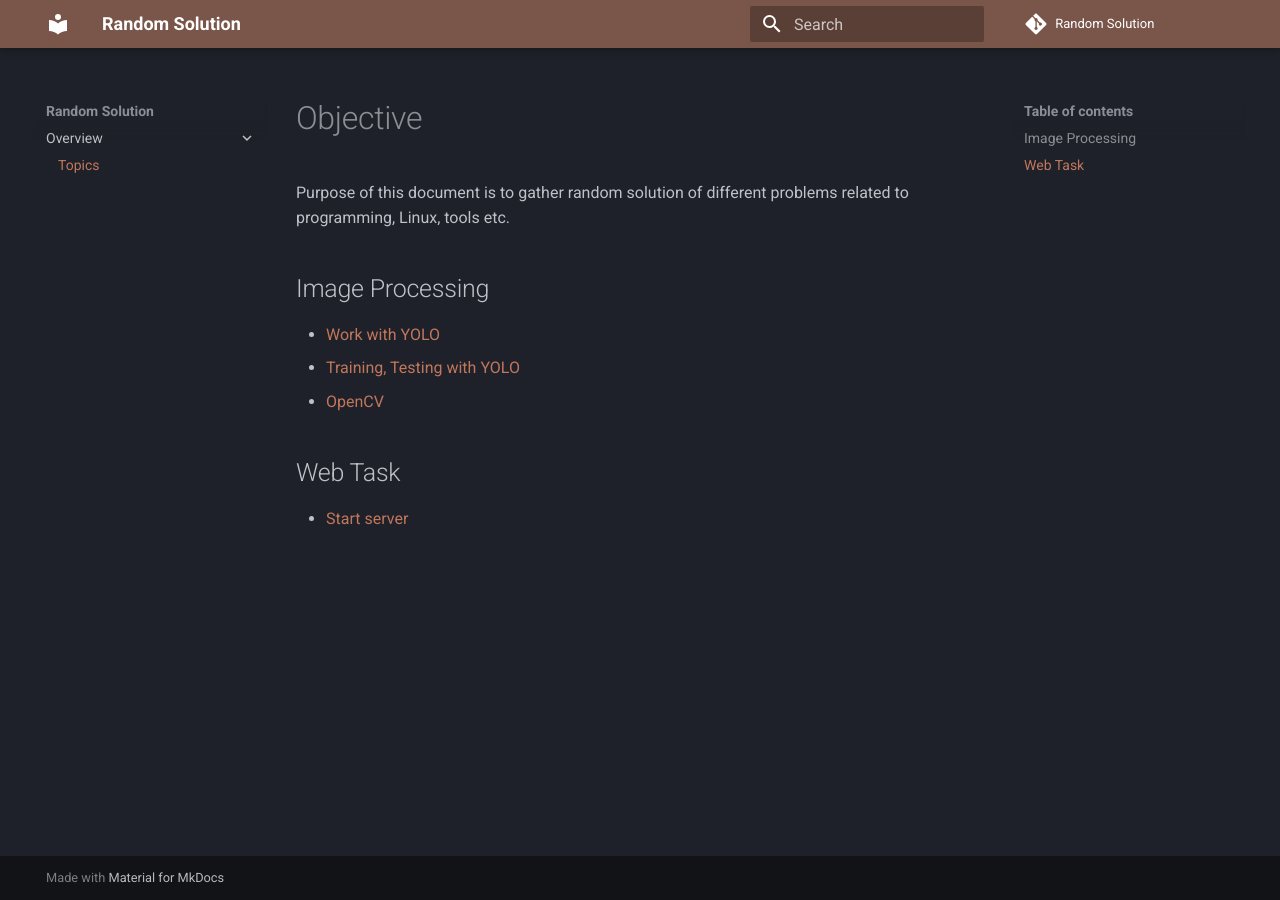
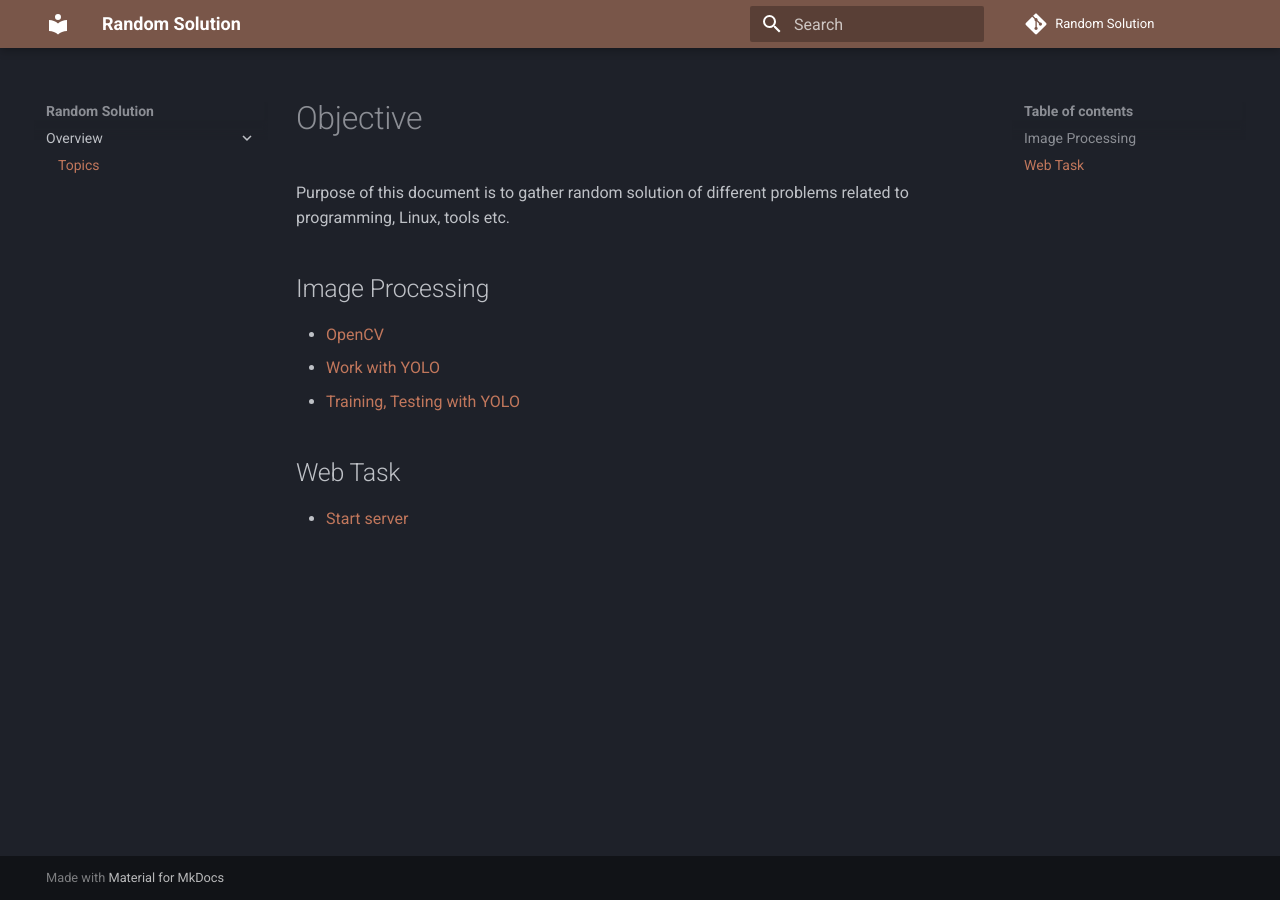
Before and after one commit to atifkarim/random_solution, an MkDocs documentation site: the page built from docs/index.md, in a window 1280 px wide. Built offline with MkDocs 1.6.1 and Material for MkDocs 9.7.7, drawn with Linux system fonts in a browser that asks for light colours; comment, search, counter and statistics services are not loaded.

Commit message:
reordered info

```diff
--- a/docs/index.md
+++ b/docs/index.md
@@ -5,9 +5,9 @@ related to programming, Linux, tools etc.
 
 ## Image Processing
 
+- [OpenCV](opencv.md)
 - [Work with YOLO](command_for_yolo.md)
 - [Training, Testing with YOLO](training_testing_yolo.md)
-- [OpenCV](opencv.md)
 
 ## Web Task
 - [Start server](start_server.md)
```
